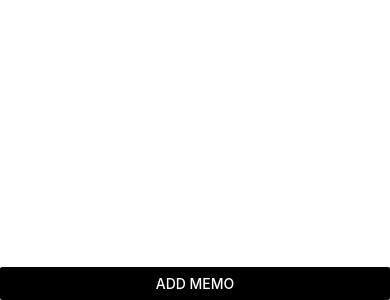
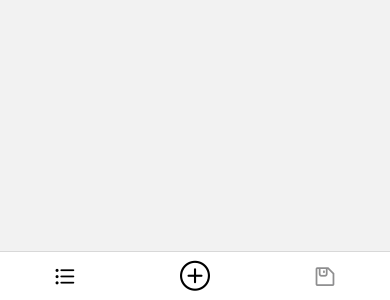
Before and after one commit to LeeJams/SearchMemo, a React Native app: screen / in a window 390 px wide. Shown: the part 544-844 px from the top of the page. Built offline with nearby package versions, Linux system fonts and the light colour scheme.

Commit message:
add bottom tab

```diff
--- a/App.js
+++ b/App.js
@@ -1,9 +1,11 @@
-import { useState } from 'react';
-import { StyleSheet, View, FlatList, Button, SafeAreaView } from 'react-native';
-import { StatusBar } from 'expo-status-bar';
+import { useState } from "react";
+import { NavigationContainer } from "@react-navigation/native";
+import { createBottomTabNavigator } from "@react-navigation/bottom-tabs";
+import Main from "./components/main/Main";
+import MemoInput from "./components/memo/MemoInput";
+import { AntDesign } from "@expo/vector-icons";
 
-import MemoItem from './components/MemoItem';
-import MemoInput from './components/MemoInput';
+const Tab = createBottomTabNavigator();
 
 export default function App() {
   const [modalIsVisible, setModalIsVisible] = useState(false);
@@ -18,9 +20,10 @@ export default function App() {
   }
 
   function addMemoHandler(enteredGoalText) {
+    const date = new Date().toLocaleString("ko-KR", { timeZone: "Asia/Seoul" });
     setCourseGoals((currentCourseGoals) => [
+      { text: enteredGoalText, id: Math.random().toString(), date },
       ...currentCourseGoals,
-      { text: enteredGoalText, id: Math.random().toString() },
     ]);
     closeModalHandler();
   }
@@ -33,43 +36,59 @@ export default function App() {
 
   return (
     <>
-      <StatusBar style="auto" />
-      <SafeAreaView style={styles.appContainer}>
-        <View style={styles.goalsContainer}>
-          <FlatList
-            data={courseGoals}
-            renderItem={(itemData) => {
-              return (
-                <MemoItem
-                  text={itemData.item.text}
-                  id={itemData.item.id}
-                  onDeleteItem={doneMemoHandler}
-                />
-              );
+      <NavigationContainer>
+        <Tab.Navigator
+          screenOptions={{
+            headerShown: false,
+            tabBarShowLabel: false,
+            tabBarActiveTintColor: "black",
+          }}
+        >
+          <Tab.Screen
+            name="Main"
+            children={() => (
+              <Main
+                courseGoals={courseGoals}
+                doneMemoHandler={doneMemoHandler}
+              />
+            )}
+            options={{
+              tabBarIcon: ({ color, size }) => (
+                <AntDesign name="bars" size={size} color={color} />
+              ),
             }}
-            keyExtractor={(item, index) => {
-              return item.id;
+          />
+          <Tab.Screen
+            name="Add"
+            component={MemoInput}
+            listeners={{
+              tabPress: (e) => {
+                e.preventDefault();
+                openInputModal();
+              },
             }}
-            alwaysBounceVertical={false}
+            options={{
+              tabBarIcon: ({ color, size }) => (
+                <AntDesign name="pluscircleo" size={30} color="black" />
+              ),
+            }}
           />
-        </View>
+          <Tab.Screen
+            name="tetst"
+            children={() => <Main courseGoals={courseGoals} />}
+            options={{
+              tabBarIcon: ({ color, size }) => (
+                <AntDesign name="save" size={size} color={color} />
+              ),
+            }}
+          />
+        </Tab.Navigator>
         <MemoInput
           visible={modalIsVisible}
           onAddGoal={addMemoHandler}
           onCancel={closeModalHandler}
         />
-        <Button title="Add Memo" color="#000" onPress={openInputModal} />
-      </SafeAreaView>
+      </NavigationContainer>
     </>
   );
 }
-
-const styles = StyleSheet.create({
-  appContainer: {
-    flex: 1,
-  },
-  goalsContainer: {
-    flex: 5,
-    paddingHorizontal: 15,
-  },
-});
--- /dev/null
+++ b/components/main/Main.js
@@ -0,0 +1,42 @@
+import { useState } from "react";
+import { StyleSheet, View, FlatList, SafeAreaView } from "react-native";
+
+import MemoItem from "../memo/MemoItem";
+
+export default function Main(props) {
+  return (
+    <>
+      <SafeAreaView style={styles.appContainer}>
+        <View style={styles.goalsContainer}>
+          <FlatList
+            data={props.courseGoals}
+            renderItem={(itemData) => {
+              return (
+                <MemoItem
+                  text={itemData.item.text}
+                  id={itemData.item.id}
+                  date={itemData.item.date}
+                  onDeleteItem={props.doneMemoHandler}
+                />
+              );
+            }}
+            keyExtractor={(item, index) => {
+              return item.id;
+            }}
+            alwaysBounceVertical={false}
+          />
+        </View>
+      </SafeAreaView>
+    </>
+  );
+}
+
+const styles = StyleSheet.create({
+  appContainer: {
+    flex: 1,
+  },
+  goalsContainer: {
+    flex: 5,
+    paddingHorizontal: 15,
+  },
+});
--- a/components/MemoItem.js
+++ b/components/memo/MemoItem.js
@@ -4,10 +4,9 @@ import {
   Text,
   Linking,
   Pressable,
-  Image,
 } from "react-native";
 import * as Clipboard from "expo-clipboard";
-import { AntDesign } from '@expo/vector-icons';
+import { AntDesign } from "@expo/vector-icons";
 
 function MemoItem(props) {
   const imagesAndFunctions = [
@@ -42,6 +41,7 @@ function MemoItem(props) {
   return (
     <View style={styles.memo}>
       <Text style={styles.memoText}>{props.text}</Text>
+      <Text style={styles.dateText}>{props.date}</Text>
       <View style={styles.imageGroup}>
         {imagesAndFunctions.map((item, index) => {
           return (
@@ -50,7 +50,12 @@ function MemoItem(props) {
                 onPress={item.function}
                 style={({ pressed }) => pressed && styles.pressedImage}
               >
-                <AntDesign name={item.icon} size={24} color="black" style={styles.icon}/>
+                <AntDesign
+                  name={item.icon}
+                  size={24}
+                  color="black"
+                  style={styles.icon}
+                />
               </Pressable>
             </View>
           );
@@ -73,6 +78,11 @@ const styles = StyleSheet.create({
     padding: 15,
     fontSize: 16,
   },
+  dateText: {
+    fontSize: 12,
+    paddingHorizontal: 15,
+    alignSelf: "flex-end",
+  },
   imageGroup: {
     flexDirection: "row",
     justifyContent: "space-around",
--- a/package.json
+++ b/package.json
@@ -9,11 +9,15 @@
     "web": "expo start --web"
   },
   "dependencies": {
+    "@react-navigation/bottom-tabs": "^6.5.7",
+    "@react-navigation/native": "^6.1.6",
     "expo": "~48.0.10",
+    "expo-clipboard": "~4.1.2",
     "expo-status-bar": "~1.4.4",
     "react": "18.2.0",
     "react-native": "0.71.6",
-    "expo-clipboard": "~4.1.2"
+    "react-native-safe-area-context": "4.5.0",
+    "react-native-screens": "~3.20.0"
   },
   "devDependencies": {
     "@babel/core": "^7.20.0"
```
Also changed, not shown: components/memo/MemoInput.js (renamed from components/MemoInput.js), 1 other file (tests, documents, lock files or other folders).
